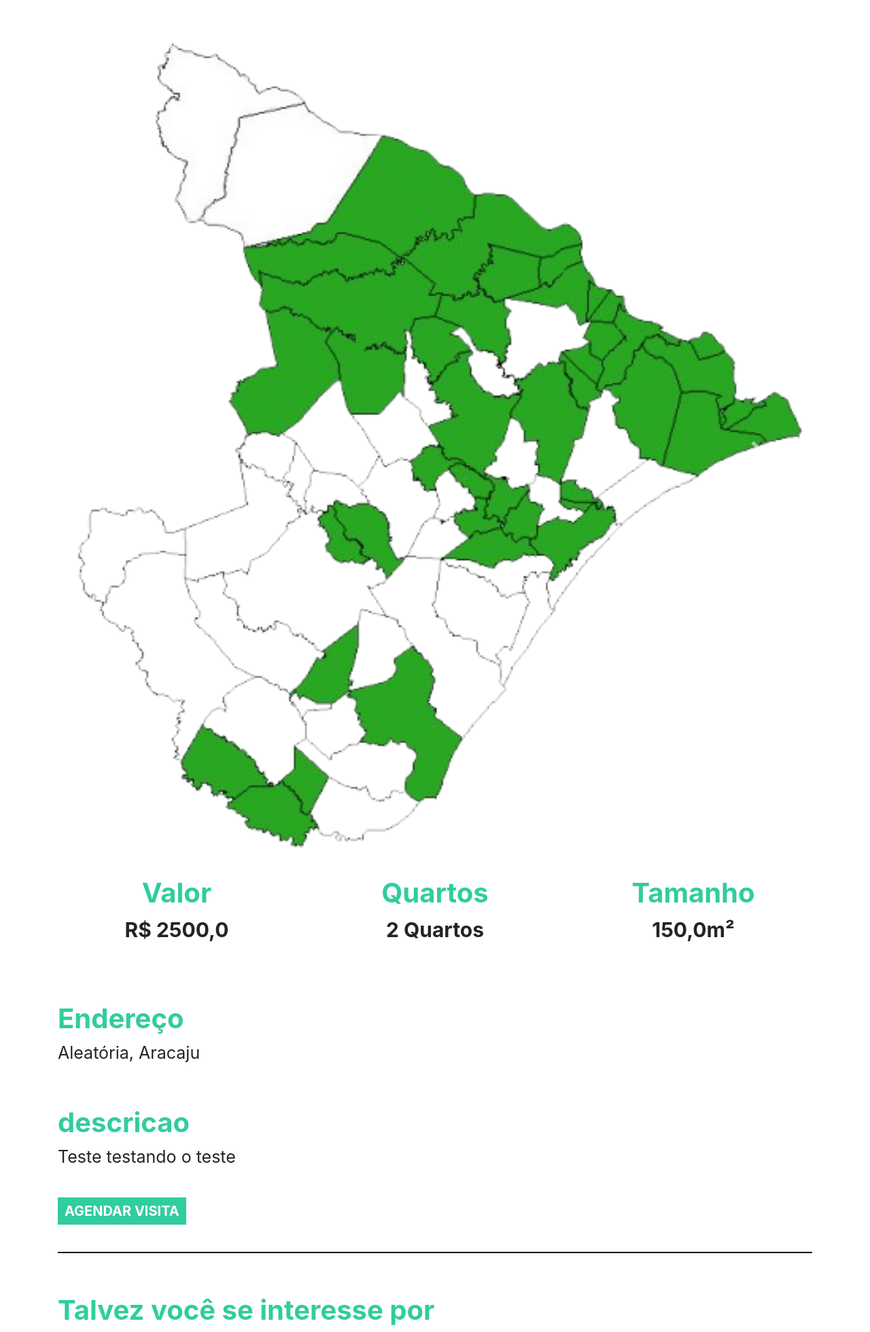
After one commit to ryanguilhermeviana/Imobi, a Django app: page /imovel/1/ in a window 1280 px wide. The commit adds this page. Shown: the whole page at 68% size. Run offline with Django 5.2, Linux system fonts and the light colour scheme; data comes from the database, SQL or seed files in the repository.

Commit message:
Foi criada a view imovel. Menu de navegação adicionado a base.html.

```diff
--- a/autenticacao/templates/base.html
+++ b/autenticacao/templates/base.html
@@ -9,6 +9,26 @@
     <title>{% block titulo %}{% endblock titulo %}</title>
   </head>
   <body>
+    {% if user.is_authenticated %}
+      <nav class="navbar navbar-expand-lg navbar-dark bg_navbar">
+        <a class="navbar-brand" href="{% url 'home' %}">
+					<img width="40" src="{% static 'autenticacao/img/logo.png' %}">
+							&nbsp<h3 class="font_logo">IMOBI</h3></a>
+        <button class="navbar-toggler" type="button" data-toggle="collapse"
+				 data-target="#navbarNav" aria-controls="navbarNav"
+				 aria-expanded="false" aria-label="Toggle navigation">
+          <span class="navbar-toggler-icon"></span>
+        </button>
+        <div class="collapse navbar-collapse" id="navbarNav">
+          <ul class="navbar-nav">
+            <li class="nav-item active">
+              <a class="nav-link" href="">Agendamento</a>
+            </li>
+          </ul>
+        </div>
+      </nav>
+
+    {% endif %}
     {% block body %}{% endblock body %}
     <script src="https://cdn.jsdelivr.net/npm/jquery@3.5.1/dist/jquery.slim.min.js"></script>
     <script src="https://cdn.jsdelivr.net/npm/bootstrap@4.6.1/dist/js/bootstrap.bundle.min.js" ></script>
--- a/plataforma/templates/home.html
+++ b/plataforma/templates/home.html
@@ -21,7 +21,7 @@
           <div class="card_imovel">
             <img class="img_capa_imovel" src="{{imovel.imagens.all.0.img.url}}">
             <div class="informacoes_imoveis">
-              <a class="a_none" href=""><h4 class="valor">R$ {{imovel.valor}}</h4></a>
+              <a class="a_none" href="{% url "imovel" imovel.id %}"><h4 class="valor">R$ {{imovel.valor}}</h4></a>
               <p>{{imovel.rua}}, {{imovel.cidade}}</p>
               <br>
               <img width="7%" src="{% static 'plataforma/img/heart.png' %}">
--- /dev/null
+++ b/plataforma/templates/imovel.html
@@ -0,0 +1,79 @@
+{% extends 'base.html' %}
+{% load static %}
+
+{% block head %}
+<link rel="stylesheet" href="{% static 'plataforma/css/home.css' %}">
+{% endblock head %}
+
+{% block body %}
+    <div style="text-align: center" class="container">
+        <br>
+        <br>
+        <div id="carouselExampleControls" class="carousel slide" data-ride="carousel">
+            <div class="carousel-inner">
+                {% for img in imovel.imagens.all  %}
+                    <div class="carousel-item {% if forloop.first %} active {% endif %}" >
+                        <img class="d-block w-100" src="{{img}}" alt="First slide">
+                    </div>
+                {% endfor %}
+            </div>
+        <a class="carousel-control-prev" href="#carouselExampleControls" role="button" data-slide="prev">
+            <span class="carousel-control-prev-icon" aria-hidden="true"></span>
+            <span class="sr-only">Previous</span>
+        </a>
+        <a class="carousel-control-next" href="#carouselExampleControls" role="button" data-slide="next">
+            <span class="carousel-control-next-icon" aria-hidden="true"></span>
+            <span class="sr-only">Next</span>
+        </a>
+    </div>
+        <div class="row">
+            <div class="col-md">
+                <h3 class="titulo_especificacao">Valor</h3>
+                <p class="especificacao">R$ {{imovel.valor}}</p>
+            </div>
+            <div class="col-md">
+                <h3 class="titulo_especificacao">Quartos</h3>
+                <p class="especificacao">{{imovel.quartos}} Quartos</p>
+            </div>
+            <div class="col-md">
+                <h3 class="titulo_especificacao">Tamanho</h3>
+                <p class="especificacao">{{imovel.tamanho}}m²</p>
+            </div>
+        </div>
+        <br>
+        <br>
+        <div style="text-align: left">
+            <h3 class="titulo_especificacao">Endereço</h3>
+            <p class="especificacao_endereco">{{imovel.rua}}, {{imovel.cidade }}</p>
+        </div>
+        <br>
+        <div style="text-align: left">
+            <h3 class="titulo_especificacao">descricao</h3>
+            <p class="especificacao_endereco">{{imovel.descricao}}</p>
+            <br>
+            <button class="btn_agendar_visita" data-toggle="modal" data-target="#exampleModal">AGENDAR VISITA</button>
+            <br>
+            <br>
+        </div>
+        <hr style="border: 1px solid black">
+        <br>
+        <div class="div_possivel_interesse">
+            <h3 class="titulo_especificacao">Talvez você se interesse por</h3>
+            <div class="row">
+                {% for sugestao in sugestoes %}
+                    <div class="col-md cont">
+                        <div class="card_imovel">
+                            <img class="img_capa_imovel" src="{{sugestao.imagens.all.0.img.url}}">
+                            <div class="informacoes_imoveis">
+                            <a class="a_none" href="{% url 'imovel' sugestao.id %}"><h4 class="valor">R$ {{sugestao.valor}}</h4></a>
+                            <p>{{sugestao.rua}}, {{sugestao.cidade}}</p>
+                            <br>
+                            <img width="7%" src="{% static 'plataforma/img/heart.png' %}">
+                            </div>
+                        </div>
+                    </div>
+                {% endfor %}
+            </div>
+        </div>
+    </div>
+{% endblock body %}
--- a/plataforma/urls.py
+++ b/plataforma/urls.py
@@ -3,5 +3,6 @@ from plataforma import views
 
 
 urlpatterns = [
-    path('', views.home, name='home')
+    path('', views.home, name='home'),
+    path('imovel/<str:id>/', views.imovel, name="imovel"),
 ]
--- a/plataforma/views.py
+++ b/plataforma/views.py
@@ -1,4 +1,4 @@
-from django.shortcuts import render
+from django.shortcuts import render, get_object_or_404
 from django.contrib.auth.decorators import login_required
 from plataforma.models import Imovel, Cidade
 
@@ -33,3 +33,15 @@ def home(request):
     }
 
     return render(request, 'home.html', context)
+
+
+def imovel(request, id):
+    imovel = get_object_or_404(Imovel, id=id)
+    sugestoes = Imovel.objects.filter(cidade=imovel.cidade).exclude(id=id)[:2]
+    context = {
+        'imovel': imovel,
+        'sugestoes': sugestoes,
+        'id': id
+    }
+
+    return render(request, 'imovel.html', context)
```
